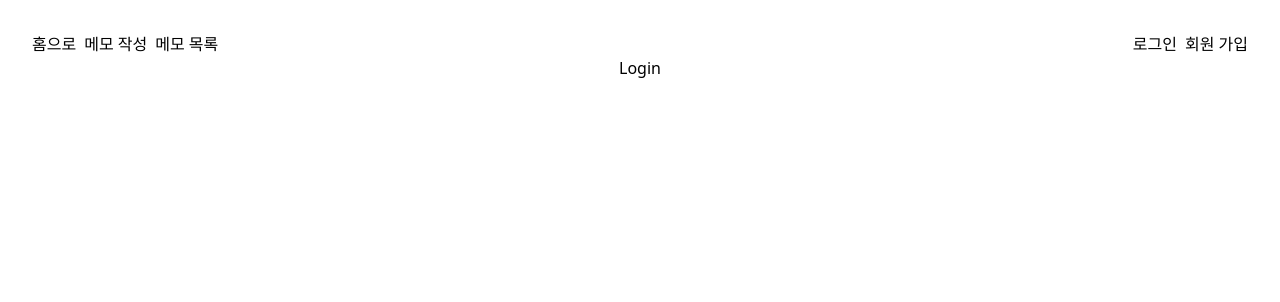
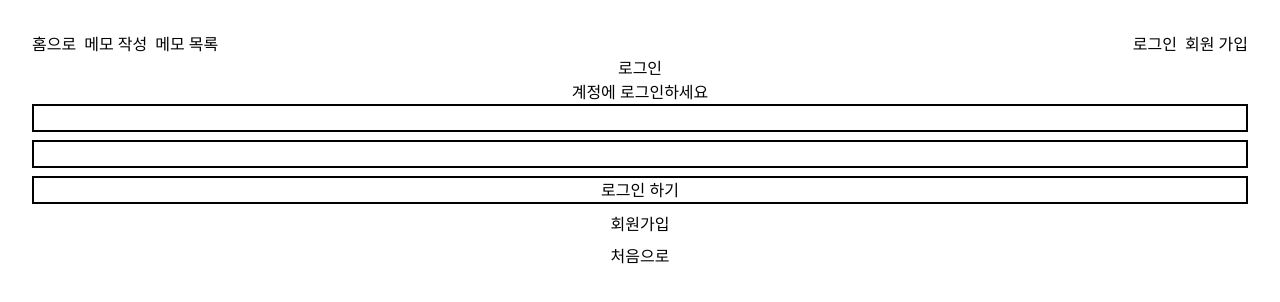
Before and after one commit to kablt-6362/practice-github, a React (Vite) app in the folder first-Project/react-project/: page /login in a window 1280 px wide. Shown: the top 302 px of the page. Built offline with nearby package versions, Linux system fonts and the light colour scheme.

Commit message:
login,signup컴포넌트 기본작성

```diff
--- a/first-Project/react-project/src/pasges/Login.jsx
+++ b/first-Project/react-project/src/pasges/Login.jsx
@@ -1,3 +1,20 @@
+import { Link } from "react-router-dom";
+import PATHS from "../Path/paths";
+
 export default function Login() {
-  return <div>Login</div>;
+  return (
+    <div>
+      <div>
+        <p>로그인</p>
+        <p>계정에 로그인하세요</p>
+      </div>
+      <div className="flex flex-col  gap-2">
+        <input className="border-2" type="email" />
+        <input className="border-2" type="password" />
+        <input className="border-2" type="submit" value="로그인 하기" />
+        <Link to={PATHS.SIGNUP}>회원가입</Link>
+        <Link to={PATHS.INDEX}>처음으로</Link>
+      </div>
+    </div>
+  );
 }
--- a/first-Project/react-project/src/pasges/SignUp.jsx
+++ b/first-Project/react-project/src/pasges/SignUp.jsx
@@ -1,7 +1,21 @@
-import React from 'react'
+import { Link } from "react-router-dom";
+import PATHS from "../Path/paths";
 
-export default function SignUp() {
+export default function SingUp() {
   return (
-    <div>SignUp</div>
-  )
+    <div>
+      <div>
+        <p>회원가입</p>
+        <p>새 계정을 만들어보세요</p>
+      </div>
+      <div className="flex flex-col  gap-2">
+        <input className="border-2" type="email" placeholder="이메일 주소" />
+        <input className="border-2" type="password" placeholder="비밀번호" />
+        <input className="border-2" type="number" placeholder="비밀번호 확인" />
+        <input className="border-2" type="submit" value="회원가입 하기" />
+        <Link to={PATHS.LOGIN}>로그인</Link>
+        <Link to={PATHS.INDEX}>처음으로</Link>
+      </div>
+    </div>
+  );
 }
```
